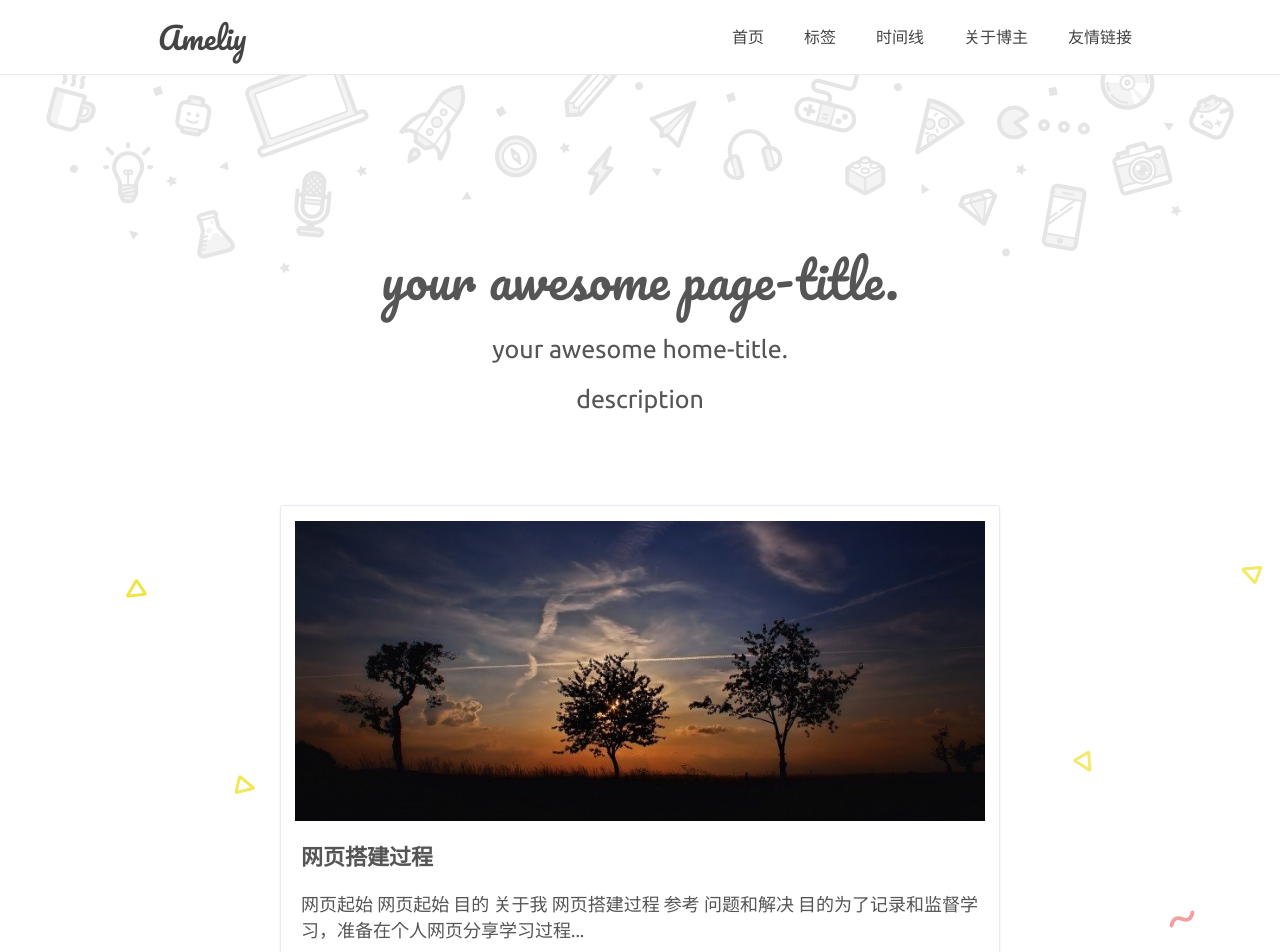
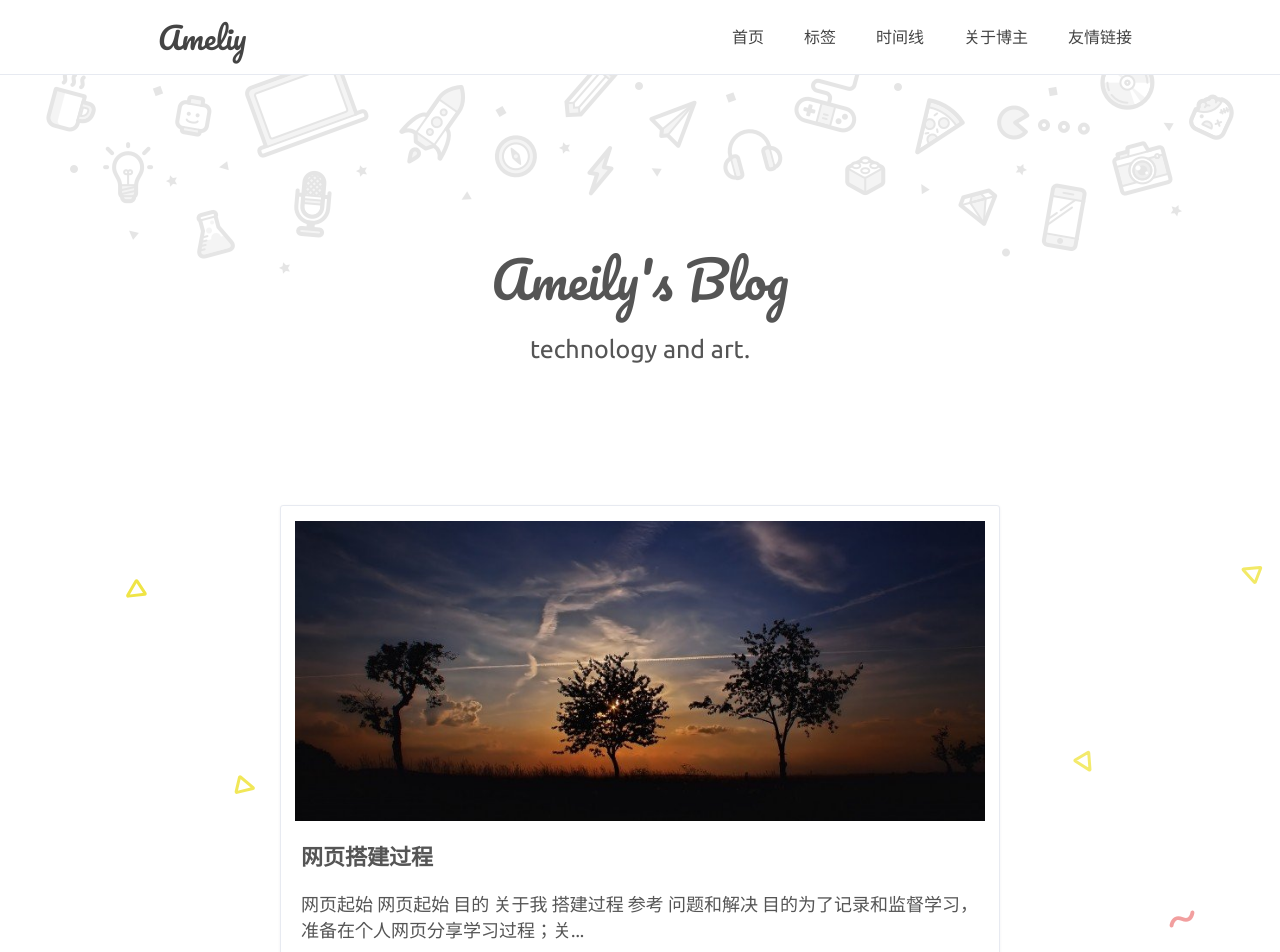
Before and after one commit to ameliyd/ameliyd.github.io, a Jekyll site: the page built from index.html, in a window 1280 px wide and 1400 px high. Shown: the top 952 px of the window. Built offline with Jekyll 4.4.1, drawn with Linux system fonts in a browser that asks for light colours; comment, search, counter and statistics services are not loaded.

Commit message:
edit name .etc

```diff
--- a/_config.yml
+++ b/_config.yml
@@ -1,7 +1,7 @@
 # Site settings 配置站点
 title: 'Ameliy'
-description: 'your web description'
-keywords: 'your web keywords, another keywords'
+description: '学习分享'
+keywords: '图形学, unity, shader'
 url: 'https://ameliyd.github.io' # your host
 
 # nav 中文字符空格：&emsp;
@@ -17,10 +17,10 @@ author: true
 name: 'Ameliy'
 NickName: '米吖'
 webtitle: 'Ameliy'
-bio: 'yyyy'
+bio: ' '
 about: true
 aboutyou: '技术美术修炼ing'
-portraits: '/assets/profile.jpeg' # your portraits image file path
+portraits: '/assets/red_bean.jpg' # your portraits image file path
 
 # SNS
 SNS: true
--- a/about.html
+++ b/about.html
@@ -1,8 +1,8 @@
 ---
 layout: default
 title: 关于我
-page-title: aboutMe
-home-title: Show you about me.
+page-title: about me
+home-title:
 description:
 ---
 
--- a/index.html
+++ b/index.html
@@ -1,9 +1,9 @@
 ---
 layout: default
-title: your awesome title
-page-title: your awesome page-title.
-home-title: your awesome home-title.
-description: description
+title: Ameily's Blog
+page-title: Ameily's Blog
+home-title: technology and art.
+description:
 ---
 
 {% include header.html %}
```
Also changed, not shown: _posts/2020-09-05-how-web-come-from.md (+2 -1 lines), assets/red_bean.jpg (added), 12 other files.
